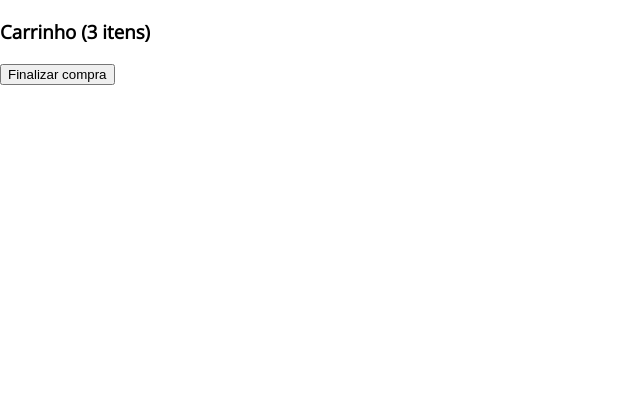
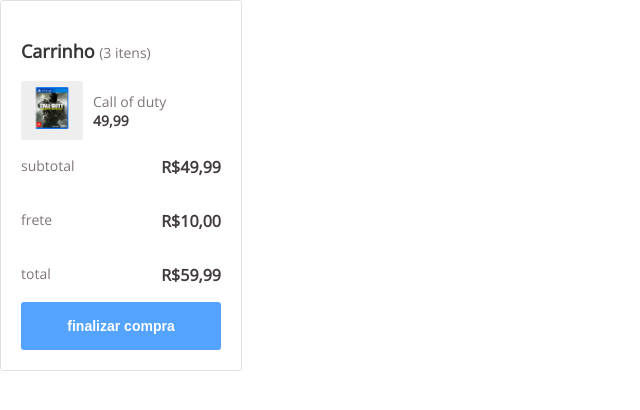
Before and after one commit to TiagoZampieri/cr-cart, an Angular app: page / in a window 1280 px wide. Shown: the top 410 px of the page, without its empty margins (0-640 px from the left). Built offline with nearby package versions, Linux system fonts and the light colour scheme.

Commit message:
[CARRINHO] - Finalização do layout.

```diff
--- a/src/app/components/cart-list/cart-list.component.html
+++ b/src/app/components/cart-list/cart-list.component.html
@@ -5,17 +5,34 @@
     </div>
     <div class="product-list">
       <div class="product-item">
-        <div class="product-thumb"></div>
-        <div class="product-desc"></div>
+        <div class="product-thumb">
+          <img src="assets/games-thumbs/call-of-duty-infinite-warfare.png" alt="">
+        </div>
+        <div class="product-desc">
+          <span class="title">Call of duty</span>
+          <span class="price">49,99</span>
+        </div>
+        <button class="remove-product">
+          <i class="material-icons mdi mdi-16">close</i>
+        </button>
       </div>
     </div>
     <div class="cart-desc">
-      <div class="subtotal"></div>
-      <div class="frete"></div>
-      <div class="total"></div>
+      <div class="subtotal">
+        <span>subtotal</span>
+        <span>R$49,99</span>
+      </div>
+      <div class="frete">
+          <span>frete</span>
+          <span>R$10,00</span>
+      </div>
+      <div class="total">
+          <span>total</span>
+          <span>R$59,99</span>
+      </div>
     </div>
     <button class="checkout">
-      Finalizar compra
+      finalizar compra
     </button>
   </div>
 </ng-container>
--- a/src/app/components/cart-list/cart-list.component.scss
+++ b/src/app/components/cart-list/cart-list.component.scss
@@ -0,0 +1,112 @@
+.cart-container {
+  width: 200px;
+  padding: 20px;
+  display: flex;
+  flex-direction: column;
+  border: 1px solid #E1E1E1;
+  border-radius: 3px;
+
+  .cart-header .title{
+    font-size: 18px;
+    color: #363636;
+    font-weight: bold;
+    span {
+      font-size: 14px;
+      color: #7F7575;
+      font-weight: normal;
+    }
+  }
+
+  .product-list {
+    display: flex;
+    flex-direction: column;
+
+    .product-item {
+      display: flex;
+      position: relative;
+      .product-thumb {
+        flex-shrink: 1;
+        background: #EEEEEE;
+        border-radius: 3px;
+        padding: 6px 10px;
+        img{
+          width: 42px;
+        }
+      }
+      .product-desc {
+        flex: 1;
+        display: flex;
+        flex-direction: column;
+        justify-content: center;
+        padding: 0 10px;
+
+        .title, .price {
+          font-size: 14px;
+        }
+
+        .title {
+          color: #7F7575;
+        }
+
+        .price {
+          color: #423B3B;
+          font-weight: bold;
+        }
+      }
+
+      button.remove-product{
+        visibility: hidden;
+        position: absolute;
+        background: #54A3FF;
+        border-radius: 100%;
+        border: none;
+        color: #fff;
+        right: 0;
+        top: 10px;
+        height: 24px;
+        i.material-icons {
+          font-size: 12px;
+        }
+      }
+
+      &:hover button.remove-product{
+        visibility: visible;
+      }
+    }
+  }
+
+  .cart-desc {
+    display: flex;
+    flex-direction: column;
+
+    div {
+      display: flex;
+      justify-content: space-between;
+
+      span {
+        margin: 16px 0;
+      }
+
+      span:first-child {
+        font-size: 14px;
+        color: #7F7575;
+      }
+
+      span:last-child {
+        font-size: 16px;
+        font-weight: bold;
+        color: #423B3B;
+      }
+    }
+  }
+
+  button.checkout {
+    background: #54A3FF;
+    padding: 16px;
+    border: 0;
+    border-radius: 3px;
+    font-size: 14px;
+    font-weight: bold;
+    color: #fff;
+  }
+}
--- a/src/index.html
+++ b/src/index.html
@@ -8,6 +8,7 @@
   <meta name="viewport" content="width=device-width, initial-scale=1">
   <link rel="icon" type="image/x-icon" href="favicon.ico">
   <link href="https://fonts.googleapis.com/css?family=Open+Sans&display=swap" rel="stylesheet">
+  <link href="https://fonts.googleapis.com/icon?family=Material+Icons" rel="stylesheet">
 </head>
 <body>
   <cr-root></cr-root>
```
